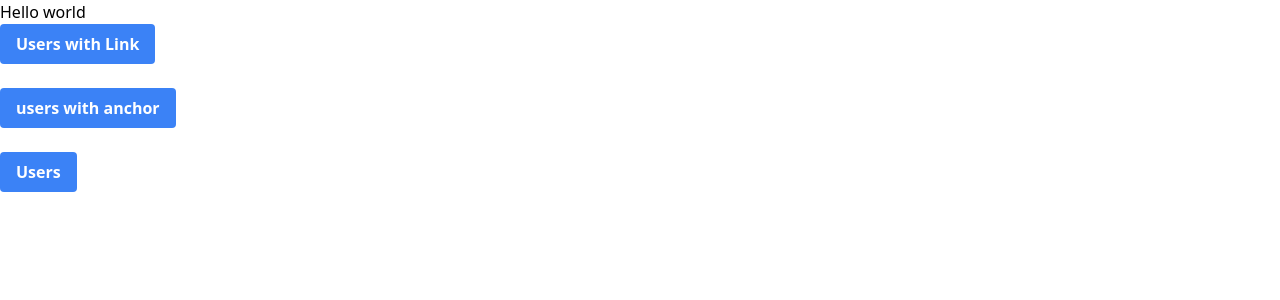
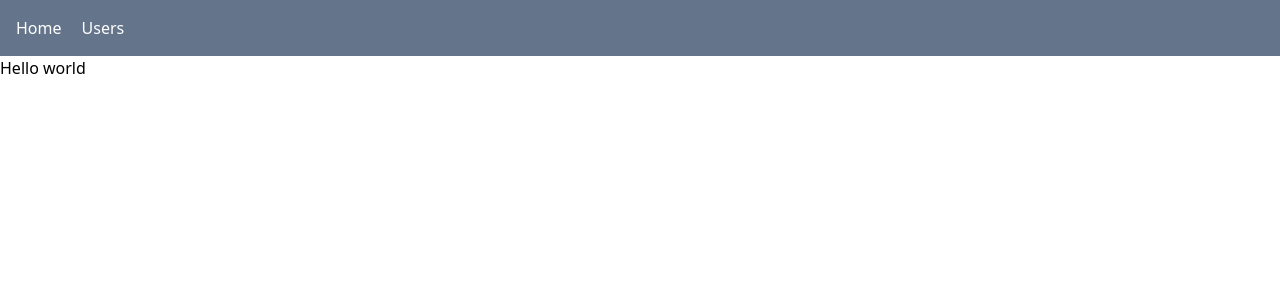
Before and after one commit to AsifZaman777/Next-basics, a Next.js app: page / in a window 1280 px wide. Shown: the top 300 px of the page. Built offline with nearby package versions, Linux system fonts and the light colour scheme.

Commit message:
[ROUTING] Navigation core concepts

```diff
--- /dev/null
+++ b/app/Navbar.tsx
@@ -0,0 +1,13 @@
+import React from 'react';
+import Link from 'next/link';
+
+const Navbar = () => {
+    return (
+        <div className='flex gap-5 bg-slate-500 p-4 text-white font-medium'>
+            <Link href="/" className='hover:underline'>Home</Link>
+            <Link href="/routing-basic/users" className='hover:underline'>Users</Link>
+        </div>
+    );
+};
+
+export default Navbar;
--- a/app/layout.tsx
+++ b/app/layout.tsx
@@ -1,6 +1,7 @@
 import type { Metadata } from "next";
 import { Geist, Geist_Mono } from "next/font/google";
 import "./globals.css";
+import Navbar from "./Navbar";
 
 const geistSans = Geist({
   variable: "--font-geist-sans",
@@ -27,9 +28,9 @@ export default function RootLayout({
       <body
         className={`${geistSans.variable} ${geistMono.variable} antialiased`}
       >
-        {children}
+        <Navbar />
+        <main>{children}</main>
       </body>
     </html>
   );
-
 }
--- a/app/page.tsx
+++ b/app/page.tsx
@@ -6,7 +6,7 @@ export default function Home() {
   return (
     <main>
     <h2>Hello world</h2>
-    <Link href="/users/new">
+    {/* <Link href="/users/new">
       <button className="bg-blue-500 hover:bg-blue-700 text-white font-bold py-2 px-4 rounded">
         Users with Link
       </button>
@@ -24,7 +24,7 @@ export default function Home() {
       <button className="bg-blue-500 hover:bg-blue-700 text-white font-bold py-2 px-4 rounded">
         Users
       </button>
-    </Link>
+    </Link> */}
 
   </main>
   );
```
